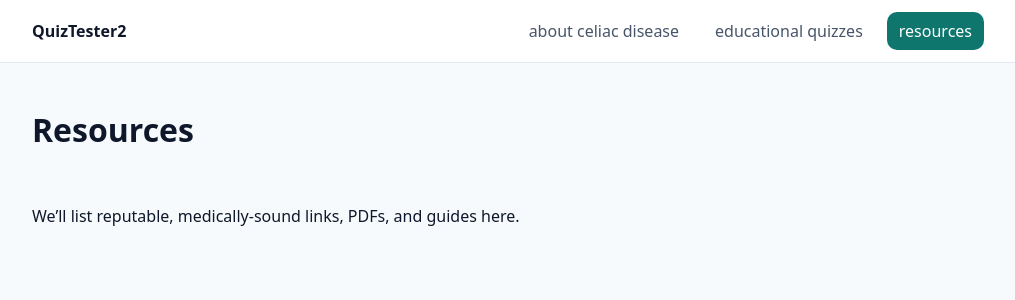
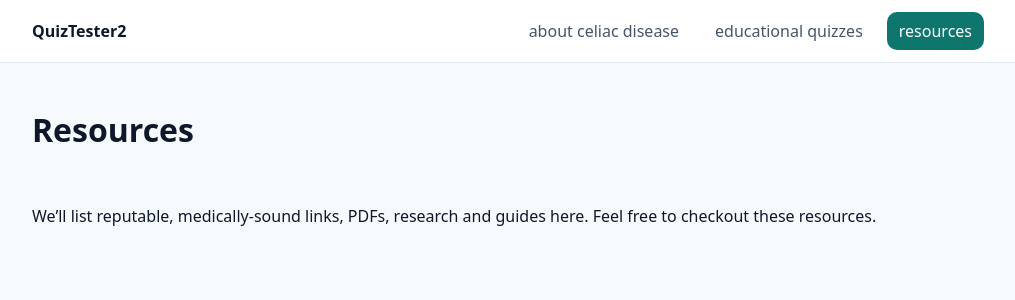
Before and after one commit to soumol/QuizTester2, a React (Vite) app: page /resources in a window 1280 px wide. Shown: the top 300 px of the page, without its empty margins (132-1147 px from the left). Built offline with nearby package versions, Linux system fonts and the light colour scheme.

Commit message:
First test chnage after git repo is created

```diff
--- a/src/pages/Resources.jsx
+++ b/src/pages/Resources.jsx
@@ -2,7 +2,7 @@ export default function Resources() {
   return (
     <div className="stack gap-md">
       <h1>Resources</h1>
-      <p>We’ll list reputable, medically-sound links, PDFs, and guides here.</p>
+      <p>We’ll list reputable, medically-sound links, PDFs, research and guides here. Feel free to checkout these resources.</p>
     </div>
   )
 }
```
